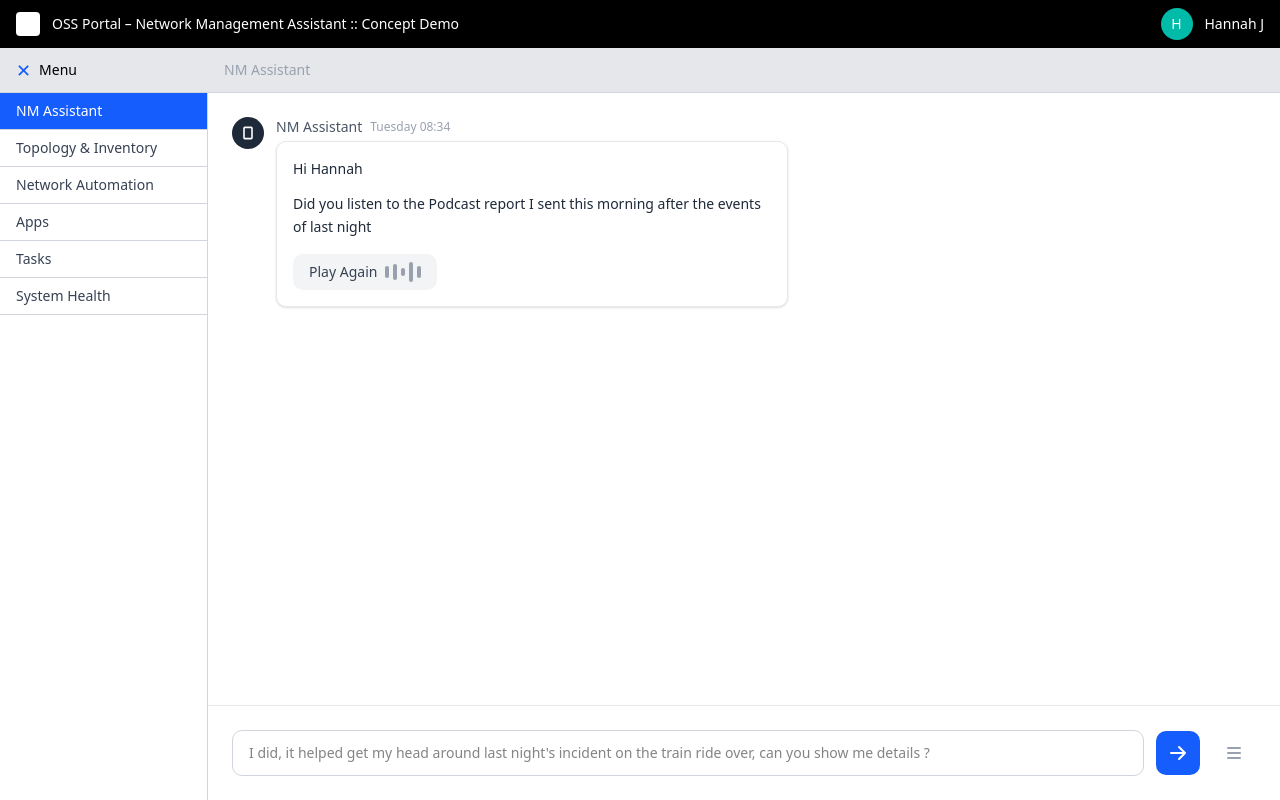
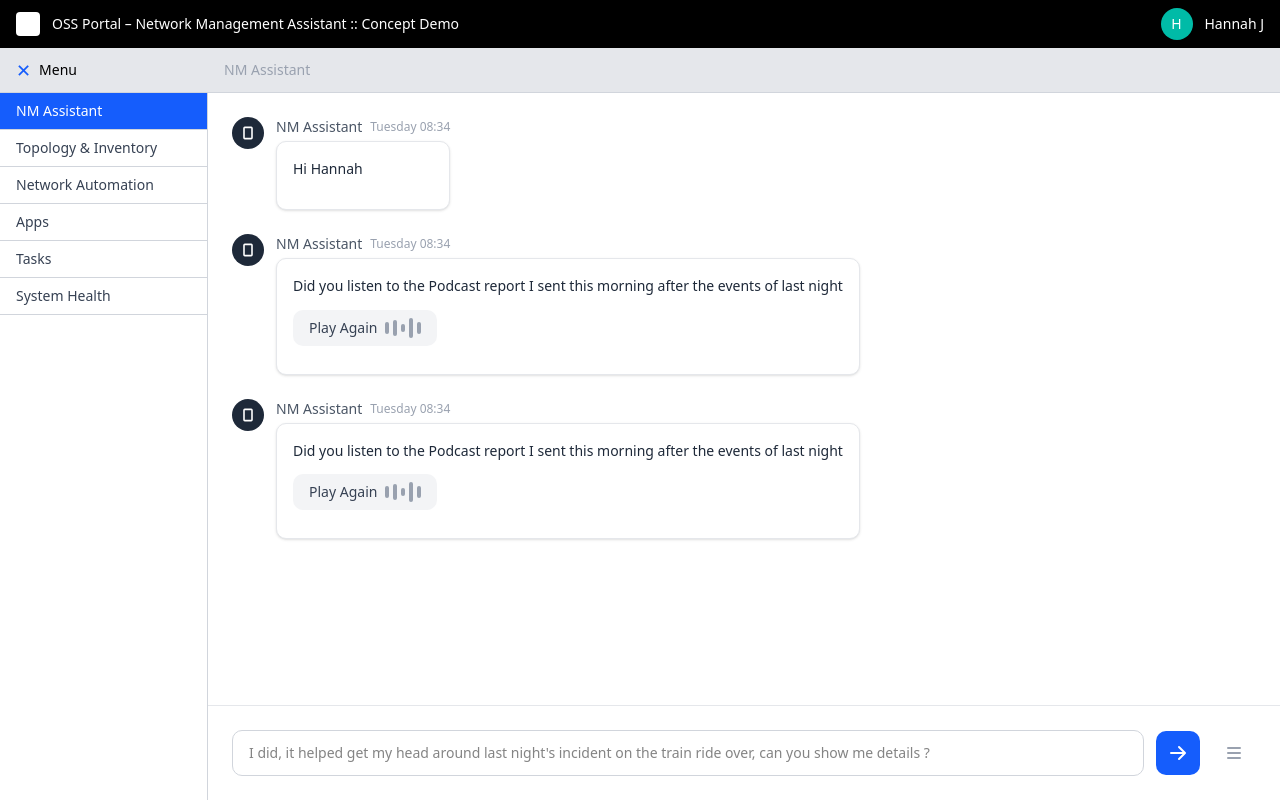
Before and after one commit to raoulbia-ai/oss-portal-demo, a React (Vite) app: page / in a window 1280 px wide. Built offline with nearby package versions, Linux system fonts and the light colour scheme.

Commit message:
🎉 RESTORE COMPLETE STORY - Full interactive network management scenario with rich media

```diff
--- a/src/App.jsx
+++ b/src/App.jsx
@@ -1,7 +1,76 @@
-import React from 'react'
+import React, { useState, useEffect, useRef } from 'react'
 import './App.css'
+import { storySequence } from './storyData'
+import RichMedia from './components/RichMedia'
 
 function App() {
+  const [messages, setMessages] = useState([])
+  const [currentStoryStep, setCurrentStoryStep] = useState(0)
+  const [inputValue, setInputValue] = useState('')
+  const [isTyping, setIsTyping] = useState(false)
+  const messagesEndRef = useRef(null)
+
+  // Initialize story
+  useEffect(() => {
+    // Add initial messages
+    const initialMessages = storySequence.filter(step => step.trigger === 'initial')
+
+    // Add first message immediately
+    if (initialMessages.length > 0) {
+      setMessages([initialMessages[0]])
+      setCurrentStoryStep(1)
+
+      // Add second message after delay
+      if (initialMessages.length > 1) {
+        setTimeout(() => {
+          setMessages(prev => [...prev, initialMessages[1]])
+          setCurrentStoryStep(2)
+        }, 2000)
+      }
+    }
+  }, [])
+
+  // Auto-scroll to bottom
+  useEffect(() => {
+    messagesEndRef.current?.scrollIntoView({ behavior: 'smooth' })
+  }, [messages])
+
+  // Handle user message submission
+  const handleSendMessage = () => {
+    if (!inputValue.trim()) return
+
+    const userMessage = {
+      id: Date.now(),
+      type: 'user',
+      content: inputValue,
+      timestamp: new Date().toLocaleTimeString([], { hour: '2-digit', minute: '2-digit' })
+    }
+
+    setMessages(prev => [...prev, userMessage])
+    setInputValue('')
+
+    // Find next story step based on current progress
+    const nextStep = storySequence.find(step =>
+      step.id === currentStoryStep + 1 ||
+      (step.trigger && inputValue.toLowerCase().includes(step.trigger.toLowerCase()))
+    )
+
+    if (nextStep) {
+      setIsTyping(true)
+      setTimeout(() => {
+        setMessages(prev => [...prev, nextStep])
+        setCurrentStoryStep(nextStep.id)
+        setIsTyping(false)
+      }, 1500)
+    }
+  }
+
+  const handleKeyPress = (e) => {
+    if (e.key === 'Enter') {
+      handleSendMessage()
+    }
+  }
+
   return (
     <div className="h-screen flex flex-col bg-gray-50">
       {/* Header */}
@@ -60,8 +129,10 @@ function App() {
         <div className="flex-1 flex flex-col bg-white">
           {/* Messages Area */}
           <div className="flex-1 overflow-y-auto p-6 space-y-6">
-            {/* Bot Message */}
-            <div className="flex items-start space-x-3">
+            {messages.map((message, index) => (
+              <div key={message.id || index} className={`flex ${message.type === 'user' ? 'justify-end' : 'justify-start'}`}>
+                {message.type === 'bot' ? (
+                  <div className="flex items-start space-x-3 max-w-4xl">
                     <div className="w-8 h-8 bg-gray-800 rounded-full flex items-center justify-center flex-shrink-0">
                       <svg className="w-4 h-4 text-white" fill="currentColor" viewBox="0 0 20 20">
                         <path fillRule="evenodd" d="M4 4a2 2 0 012-2h8a2 2 0 012 2v12a2 2 0 01-2 2H6a2 2 0 01-2-2V4zm2 0v12h8V4H6z" clipRule="evenodd" />
@@ -70,14 +141,13 @@ function App() {
                     <div className="flex-1">
                       <div className="flex items-center space-x-2 mb-1">
                         <span className="text-sm font-medium text-gray-600">NM Assistant</span>
-                  <span className="text-xs text-gray-400">Tuesday 08:34</span>
+                        <span className="text-xs text-gray-400">{message.timestamp}</span>
                       </div>
-                <div className="bg-white border border-gray-200 rounded-lg p-4 shadow-sm max-w-lg">
-                  <p className="text-sm leading-relaxed text-gray-800 mb-3">Hi Hannah</p>
-                  <p className="text-sm leading-relaxed text-gray-800 mb-4">Did you listen to the Podcast report I sent this morning after the events of last night</p>
+                      <div className="bg-white border border-gray-200 rounded-lg p-4 shadow-sm">
+                        <p className="text-sm leading-relaxed text-gray-800 mb-3">{message.content}</p>
 
-                  {/* Play Again Button */}
-                  <button className="flex items-center space-x-2 px-4 py-2 bg-gray-100 hover:bg-gray-200 rounded-lg transition-colors">
+                        {message.hasAudio && (
+                          <button className="flex items-center space-x-2 px-4 py-2 bg-gray-100 hover:bg-gray-200 rounded-lg transition-colors mb-3">
                             <span className="text-sm text-gray-700">Play Again</span>
                             <div className="flex items-center space-x-1">
                               <div className="w-1 h-3 bg-gray-400 rounded"></div>
@@ -87,9 +157,52 @@ function App() {
                               <div className="w-1 h-3 bg-gray-400 rounded"></div>
                             </div>
                           </button>
+                        )}
+
+                        {message.richMedia && (
+                          <div className="mt-4">
+                            <RichMedia type={message.richMedia.type} data={message.richMedia.data} />
+                          </div>
+                        )}
                       </div>
                     </div>
                   </div>
+                ) : (
+                  <div className="flex items-start space-x-3 max-w-lg">
+                    <div className="flex-1">
+                      <div className="bg-blue-600 text-white rounded-lg p-4 shadow-sm">
+                        <p className="text-sm leading-relaxed">{message.content}</p>
+                      </div>
+                      <div className="flex items-center justify-end space-x-2 mt-1">
+                        <span className="text-xs text-gray-400">{message.timestamp}</span>
+                        <div className="w-6 h-6 bg-teal-600 rounded-full flex items-center justify-center text-white text-xs font-medium">
+                          H
+                        </div>
+                      </div>
+                    </div>
+                  </div>
+                )}
+              </div>
+            ))}
+
+            {isTyping && (
+              <div className="flex items-start space-x-3">
+                <div className="w-8 h-8 bg-gray-800 rounded-full flex items-center justify-center flex-shrink-0">
+                  <svg className="w-4 h-4 text-white" fill="currentColor" viewBox="0 0 20 20">
+                    <path fillRule="evenodd" d="M4 4a2 2 0 012-2h8a2 2 0 012 2v12a2 2 0 01-2 2H6a2 2 0 01-2-2V4zm2 0v12h8V4H6z" clipRule="evenodd" />
+                  </svg>
+                </div>
+                <div className="bg-white border border-gray-200 rounded-lg p-4 shadow-sm">
+                  <div className="flex space-x-1">
+                    <div className="w-2 h-2 bg-gray-400 rounded-full animate-bounce"></div>
+                    <div className="w-2 h-2 bg-gray-400 rounded-full animate-bounce" style={{animationDelay: '0.1s'}}></div>
+                    <div className="w-2 h-2 bg-gray-400 rounded-full animate-bounce" style={{animationDelay: '0.2s'}}></div>
+                  </div>
+                </div>
+              </div>
+            )}
+
+            <div ref={messagesEndRef} />
           </div>
 
           {/* Input Area */}
@@ -97,10 +210,16 @@ function App() {
             <div className="flex items-center space-x-3">
               <input
                 type="text"
+                value={inputValue}
+                onChange={(e) => setInputValue(e.target.value)}
+                onKeyPress={handleKeyPress}
                 placeholder="I did, it helped get my head around last night's incident on the train ride over, can you show me details ?"
                 className="flex-1 px-4 py-3 border border-gray-300 rounded-lg focus:outline-none focus:ring-2 focus:ring-blue-500 focus:border-blue-500 text-sm"
               />
-              <button className="p-3 bg-blue-600 text-white rounded-lg hover:bg-blue-700 transition-colors">
+              <button
+                onClick={handleSendMessage}
+                className="p-3 bg-blue-600 text-white rounded-lg hover:bg-blue-700 transition-colors"
+              >
                 <svg className="w-5 h-5" fill="currentColor" viewBox="0 0 20 20">
                   <path fillRule="evenodd" d="M10.293 3.293a1 1 0 011.414 0l6 6a1 1 0 010 1.414l-6 6a1 1 0 01-1.414-1.414L14.586 11H3a1 1 0 110-2h11.586l-4.293-4.293a1 1 0 010-1.414z" clipRule="evenodd" />
                 </svg>
```
Also changed, not shown: 5 other files (tests, documents, lock files or other folders). Lines whose indentation alone changed are shown as unchanged.
